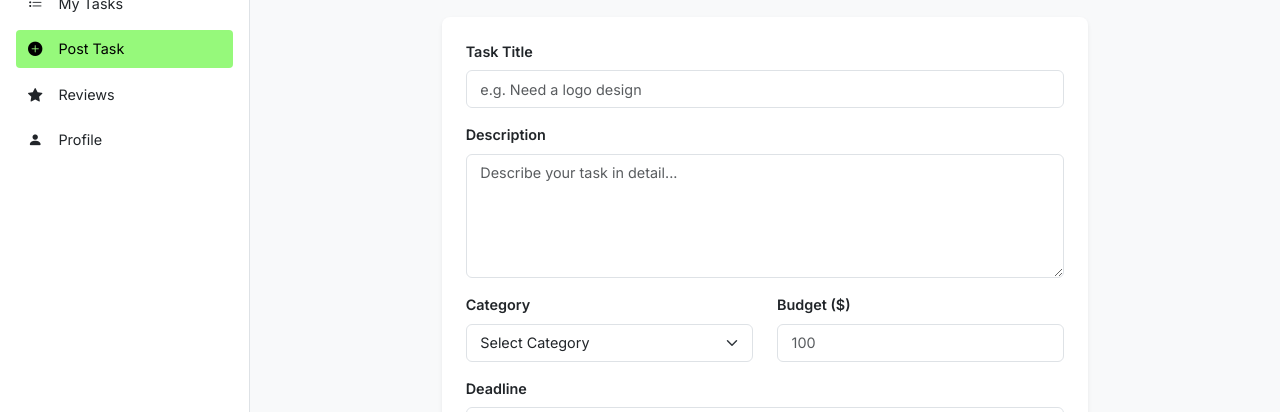
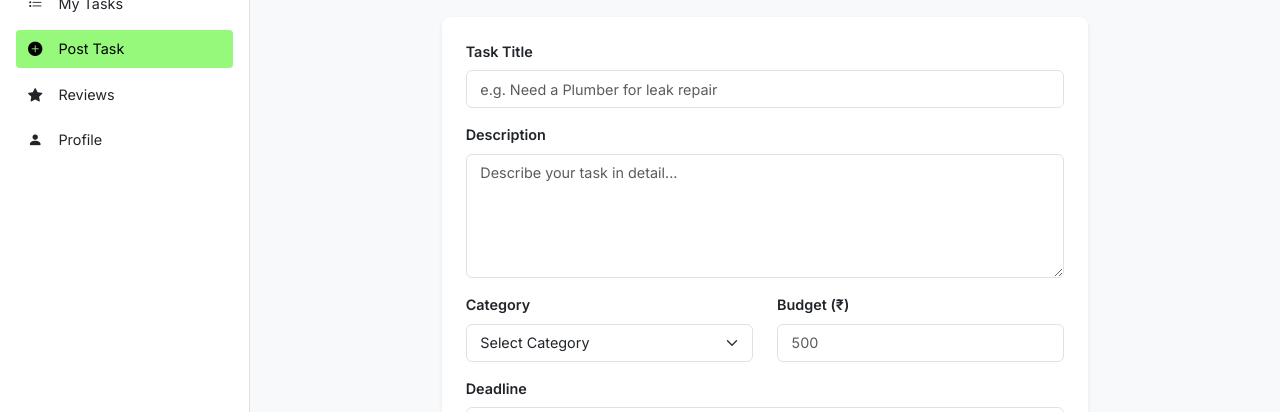
Before and after one commit to penchalavamsic/TaskLink-Copy, a React (Vite) app in the folder frontend/: page /user/post-task in a window 1280 px wide. Shown: the part 133-545 px from the top of the page. Built offline with nearby package versions, Linux system fonts and the light colour scheme.

Commit message:
dummy data change

```diff
--- a/frontend/src/modules/user/pages/PostTask.jsx
+++ b/frontend/src/modules/user/pages/PostTask.jsx
@@ -28,7 +28,7 @@ const PostTask = () => {
                             <form onSubmit={handlePostTask}>
                                 <div className="mb-3">
                                     <label htmlFor="taskTitle" className="form-label fw-semibold">Task Title</label>
-                                    <input type="text" className="form-control" id="taskTitle" placeholder="e.g. Need a logo design" />
+                                    <input type="text" className="form-control" id="taskTitle" placeholder="e.g. Need a Plumber for leak repair" />
                                 </div>
                                 <div className="mb-3">
                                     <label htmlFor="taskDescription" className="form-label fw-semibold">Description</label>
@@ -39,15 +39,17 @@ const PostTask = () => {
                                         <label htmlFor="category" className="form-label fw-semibold">Category</label>
                                         <select className="form-select" id="category">
                                             <option defaultValue>Select Category</option>
-                                            <option value="web">Web Development</option>
-                                            <option value="design">Graphic Design</option>
-                                            <option value="writing">Content Writing</option>
-                                            <option value="marketing">Marketing</option>
+                                            <option value="plumbing">Plumbing</option>
+                                            <option value="electrical">Electrical</option>
+                                            <option value="carpentry">Carpentry</option>
+                                            <option value="painting">Painting</option>
+                                            <option value="cleaning">Cleaning</option>
+                                            <option value="repair">Home Repair</option>
                                         </select>
                                     </div>
                                     <div className="col-md-6">
-                                        <label htmlFor="budget" className="form-label fw-semibold">Budget ($)</label>
-                                        <input type="number" className="form-control" id="budget" placeholder="100" />
+                                        <label htmlFor="budget" className="form-label fw-semibold">Budget (₹)</label>
+                                        <input type="number" className="form-control" id="budget" placeholder="500" />
                                     </div>
                                 </div>
                                 <div className="mb-4">
```
